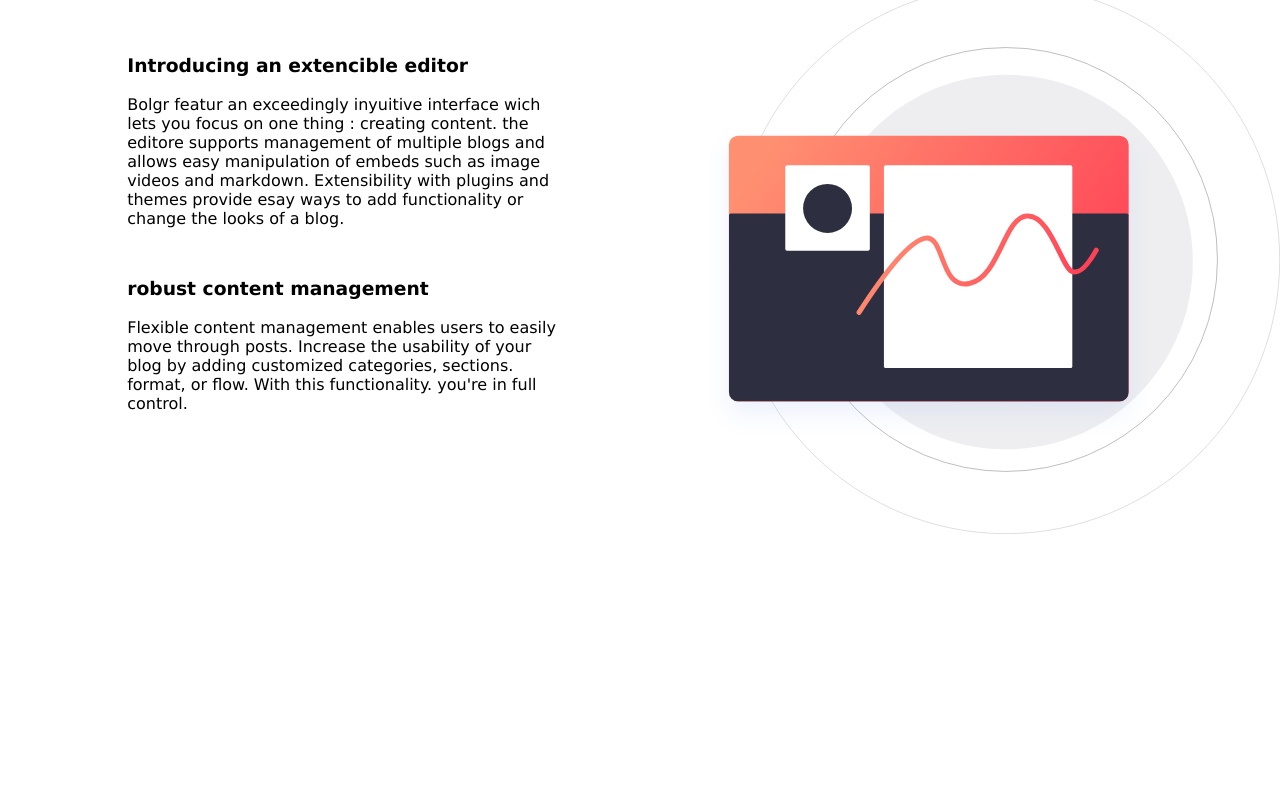
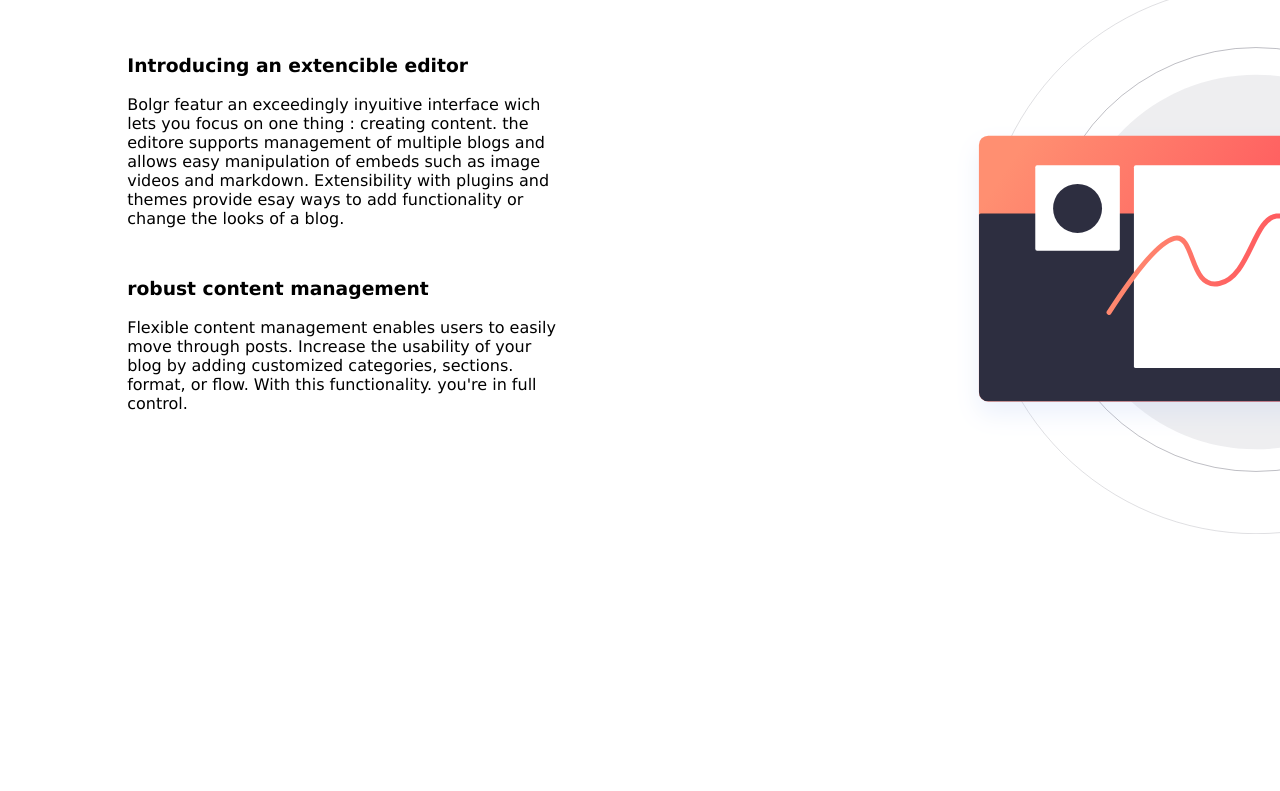
Before and after one commit to Najib-Mohamed/projet, a plain HTML site: page index.html in a window 1280 px wide. Shown: the part 663-1454 px from the top of the page. Drawn offline with Linux system fonts and the light colour scheme.

Commit message:
modification appoter a l'image

```diff
--- a/public/css/style.css
+++ b/public/css/style.css
@@ -159,7 +159,6 @@ nav ul li a {
     background-repeat: no-repeat;
     background-size: contain;
     background-position-x: 250px;
-    background-position: top;
 }
 
 .texte-centre{
```
